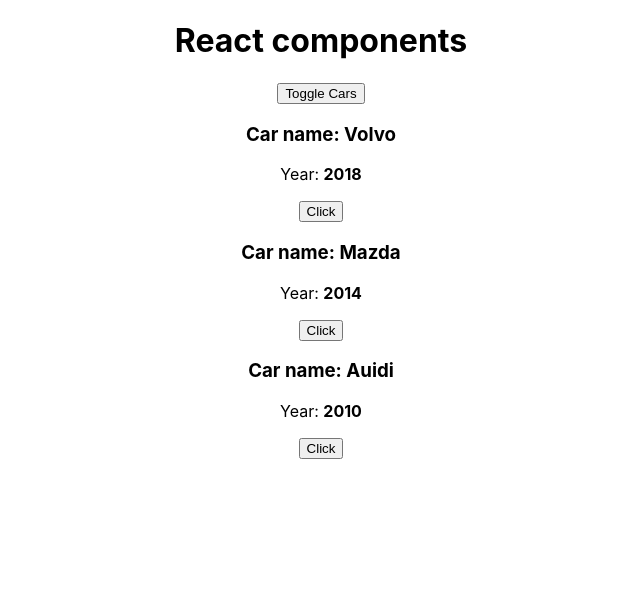
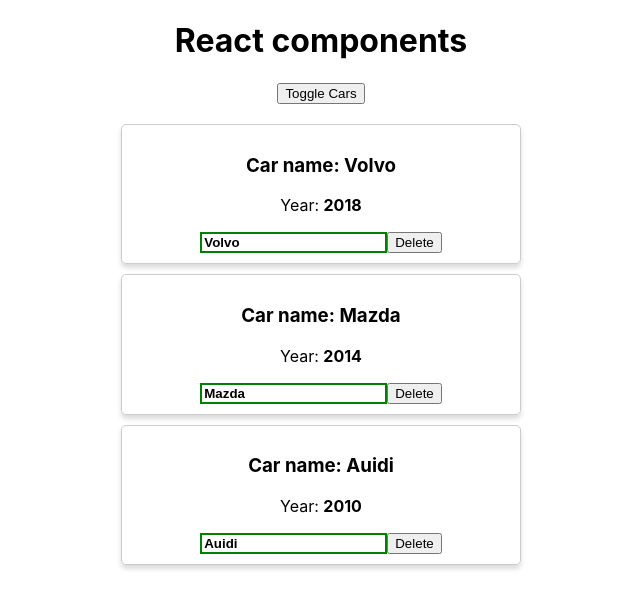
Before and after one commit to pkonnov/AnotherReact, a React (Create React App) app: page / in a window 1280 px wide. Both pictures are taken after a click on the button "Toggle Cars". Shown: the top 608 px of the page, without its empty margins (319-959 px from the left). Built offline with nearby package versions, Linux system fonts and the light colour scheme.

Commit message:
styles, eject

```diff
--- a/package.json
+++ b/package.json
@@ -3,6 +3,7 @@
   "version": "0.1.0",
   "private": true,
   "dependencies": {
+    "radium": "^0.25.0",
     "react": "^16.5.2",
     "react-dom": "^16.5.2",
     "react-scripts": "2.0.3",
--- a/src/App.js
+++ b/src/App.js
@@ -14,10 +14,23 @@
     showCars: false
   }
 
-  changeTitleHandler = (newTitle) => { // changes title through <button/>
+  onChangeName(name, index) {
+    const car  = this.state.cars[index]
+    car.name = name
+    const cars = [...this.state.cars] // this.state.cars.concat() // old // clone array
+    cars[index] = car
     this.setState({
-      pageTitle: newTitle
+      cars
     })
+  }
+
+  // обычные функции создают свой контекст,
+  // стрелочные не создают контекст, а пользуются текущим line7
+
+  deleteHandler(index){
+    const cars = this.state.cars.concat()
+    cars.splice(index,1) // https://developer.mozilla.org/ru/docs/Web/JavaScript/Reference/Global_Objects/Array/splice
+    this.setState({cars})
   }
 
   toggleCarsHandler = () => {
@@ -35,11 +48,13 @@
             key={index}
             name={car.name}
             year={car.year}
-            onChangeTitle={() => this.changeTitleHandler(car.name)}
+            onDelete={this.deleteHandler.bind(this, index)}
+            onChangeName={event => this.onChangeName(event.target.value, index)}
           />
         )
       })
     }
+
     return (
       <div className="App">
         <h1>{this.state.pageTitle}</h1>
@@ -47,7 +62,13 @@
         <button
           onClick={this.toggleCarsHandler}
           >Toggle Cars</button>
-        {cars}
+        <div style={{
+            width: 400,
+            margin: 'auto',
+            paddingTop: '20px'
+          }}>
+          {cars}
+        </div>
       </div>
     );
   }
--- /dev/null
+++ b/src/Car/Car.css
@@ -0,0 +1,21 @@
+.Car {
+    margin-bottom: 10px;
+    display: block;
+    padding: 10px;
+    border-radius: 5px;
+    transition: border, box-shadow .3s;
+}
+.input {}
+.input:active, .input:focus {
+    outline: none;
+}
+.input.green {
+    border: 1px solid green;
+}
+.input.red {
+    border: 1px solid red;
+}
+.input.bold {
+    border: 2px solid green;
+    font-weight: bold;
+}
--- a/src/Car/Car.js
+++ b/src/Car/Car.js
@@ -1,10 +1,43 @@
 import React from 'react'
+import Radium from 'radium'
+import './Car.css'
 
+const Car = (props) => {
 
-export default (props) => (
-  <div>
-    <h3>Car name: {props.name}</h3>
-    <p>Year: <strong>{props.year}</strong></p>
-    <button onClick={props.onChangeTitle}>Click</button>
-  </div>
-)
+  const inputClasses = ['input']
+  if (props.name !== ''){
+    inputClasses.push('green')
+  } else {
+    inputClasses.push('red')
+  }
+
+  if (props.name.length > 4){
+    inputClasses.push('bold')
+  }
+
+  const style = {
+    border: '1px solid #ccc',
+    boxShadow: '0 4px 5px 0 rgba(0,0,0,.14)',
+    ':hover': {
+      border: '1px solid #aaa',
+      boxShadow: '0 4px 15px 0 rgba(0,0,0,.25)',
+      cursor: 'pointer'
+    }
+  }
+
+  return (
+    <div className="Car" style={style}>
+      <h3>Car name: {props.name}</h3>
+      <p>Year: <strong>{props.year}</strong></p>
+      <input
+        type="text"
+        value={props.name}
+        onChange={props.onChangeName}
+        className={inputClasses.join(' ')}
+      />
+      <button onClick={props.onDelete}>Delete</button>
+    </div>
+  )
+}
+
+export default Radium(Car)
```
Also changed, not shown: 1 other file (tests, documents, lock files or other folders).
